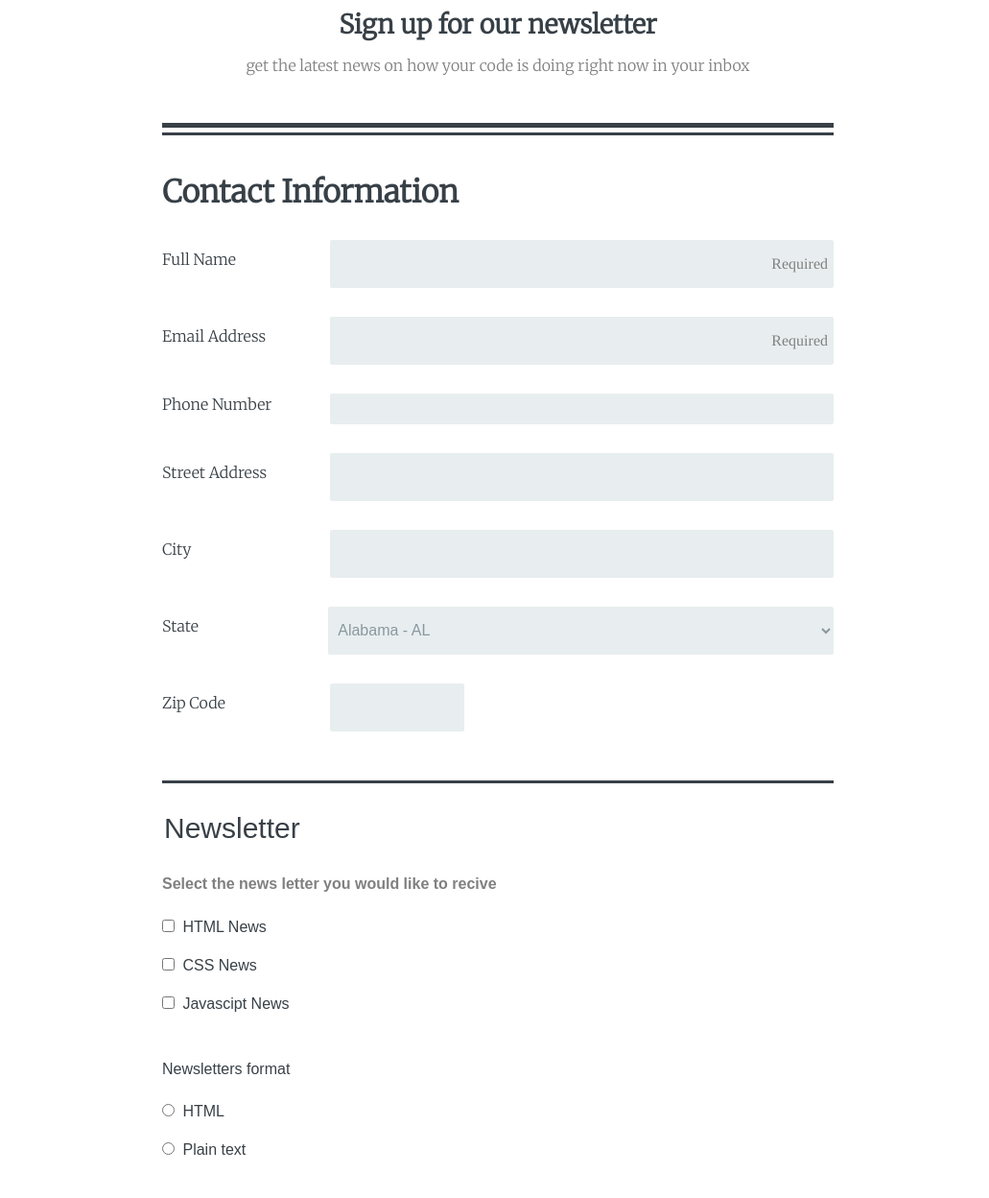
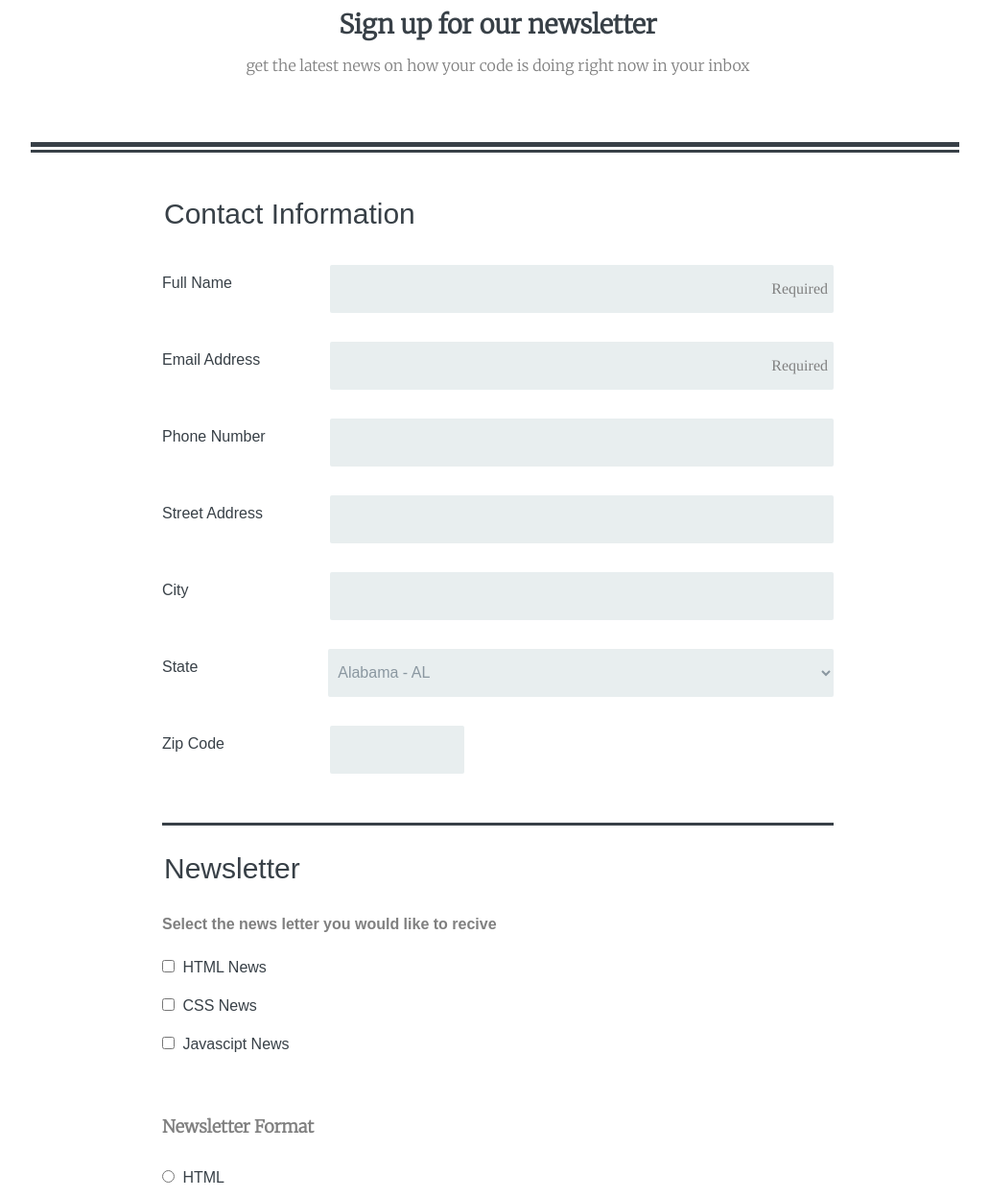
Before and after one commit to markstern7/Treehouse-Project, a plain HTML site: page html/index.html in a window 1280 px wide. Shown: the part 160-1408 px from the top of the page at 96% size, without its empty margins (121-1152 px from the left). Drawn offline with Linux system fonts and the light colour scheme; a web font is replaced by a local one.

Commit message:
added required attribute+second legend tag.

```diff
--- a/html/css/style.css
+++ b/html/css/style.css
@@ -14,7 +14,7 @@ body{
 
 .contact-info{
   text-align:left;
-font-family: 'Merriweather', serif;}
+}
 
 .bottom-h5{
   color:gray;
@@ -34,6 +34,10 @@ font-family: 'Merriweather', serif;}
   color:gray;
 font-family: 'Merriweather', serif;}
 
+.contact-info{
+  margin-bottom:30px;
+}
+
 input::placeholder {
   text-align:right;
   font-family:Times, Times;color: gray;}
@@ -48,14 +52,19 @@ input::placeholder {
 
 .border-1{
   text-indent: -9999px;
-  border-top:solid;
+  border-top: solid;
+  border-left: 20px;
   border-width:5px;
-margin-top: -30px;}
+  border-left: 20px;
+  margin-left:11.5em;
+  margin-right:12em;}
 
 .border-2{
   text-indent: -9999px;
   border-top:solid;
-  margin-top:-34px;}
+  margin-top:-34px;
+  margin-left:14.3em;
+  margin-right:14.8em}
 
 .border-3{
   text-indent: -9999px;
@@ -72,6 +81,8 @@ margin-bottom:-30px;}
 
 #city{height: 50px;}
 
+#tel{height: 50px;}
+
 #state{height: 50px;}
 
 #zip{ height: 50px;
@@ -80,9 +91,9 @@ margin-bottom:-30px;}
 #bio{height: 200px;}
 
 .format{
-  font-size: 25px;
-  border-top: solid;
-  padding-top:35px;}
+  font-size: 18px;
+  color:gray;
+  font-family: 'Merriweather', serif;}
 
 .body-h1{
   text-align:center;
--- a/html/index.html
+++ b/html/index.html
@@ -19,25 +19,24 @@
   <p class="header-p"> get the latest news on how your code is doing right now in your inbox</p>
 
 
+  <h5 class="border-1">border</h5>
+  <h6 class="border-2">border</h6>
+  <form action="index.html" method="post">
 
-  <form action="index.html" method="post">
+
 
   <fieldset class="contact-info">
 
+    <legend class="contact-info"> Contact Information </legend>
 
-    <h5 class="border-1">border</h5>
-    <h6 class="border-2">border</h6>
-
-    <h1 class="contact-info"> Contact Information </h1>
-
-<div class="flex-pair">
+    <div class="flex-pair">
   <label class="focus" for="name"> Full Name</label>
-  <input type="text" id="name" name="user_name" placeholder="Required">
+  <input type="text" id="name" name="user_name" required placeholder="Required">
 </div>
 
 <div class="flex-pair">
   <label for="mail">Email Address</label>
-  <input type="email" id="mail" name="user_mail" placeholder="Required">
+  <input type="email" id="mail" name="user_mail" required placeholder="Required">
 </div>
 
 <div class="flex-pair">
@@ -124,8 +123,7 @@
 
 
   <fieldset>
-
-      <legend>Newsletter</legend>
+     <legend>Newsletter</legend>
     <h5 class="bottom-h5"> Select the news letter you would like to recive </h5>
 
   <input type="checkbox" id="htmlnews" value="html" name="user_html">
@@ -141,8 +139,7 @@
 
 
 <fieldset>
-
-  <label for="html">Newsletters format </label><br>
+ <h2 class="format">Newsletter Format</h2><br>
   <input type="radio" id="html" value="html" name="user_html">
 
   <label for="html" class="light">HTML</label><br><br>
```
